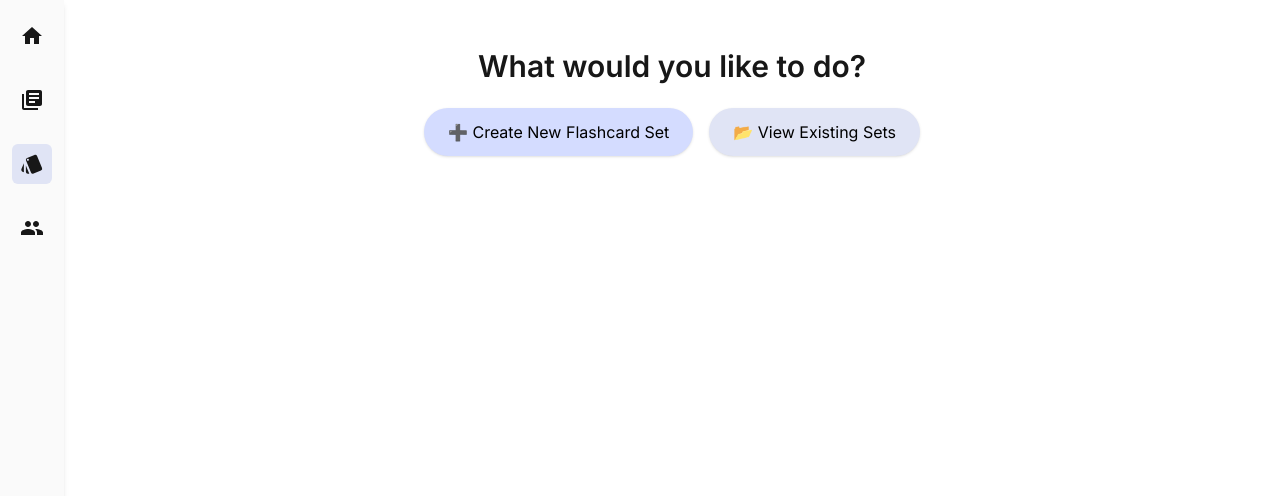
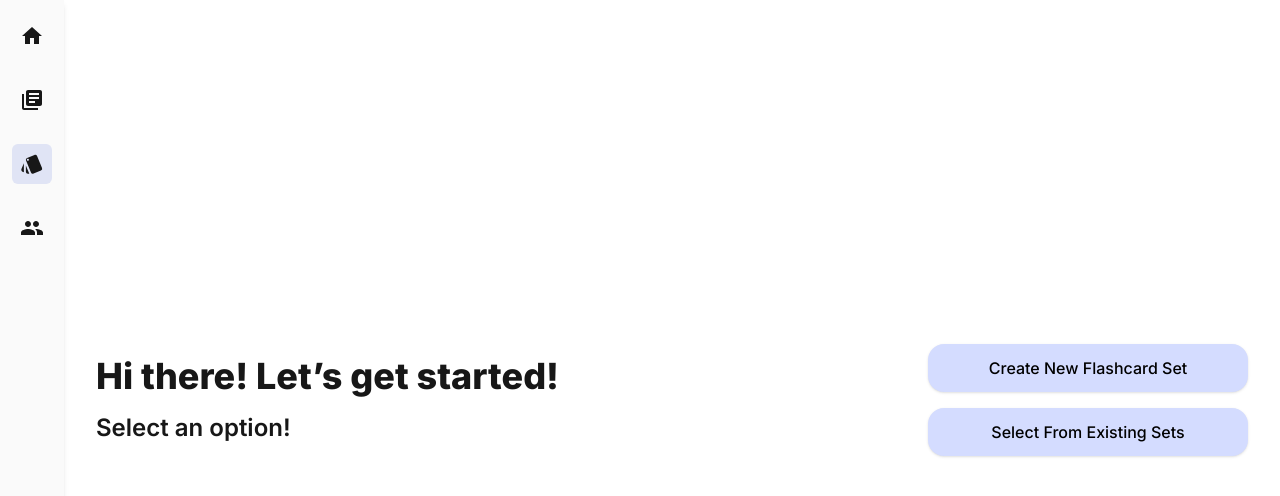
Before and after one commit to bhargavgudapati/csci4050project, a Next.js app in the folder seekdeeplearning/: page /flashcardsFirst in a window 1280 px wide. Shown: the top 496 px of the page. Built offline with nearby package versions, Linux system fonts and the light colour scheme.

Commit message:
Added to the UI

```diff
--- a/seekdeeplearning/src/app/flashcardsFirst/page.tsx
+++ b/seekdeeplearning/src/app/flashcardsFirst/page.tsx
@@ -12,30 +12,33 @@ export default function FlashcardsFirstPage() {
   return (
     <>
       <NavBar />
-      <main className="ml-16 p-6 h-screen">
-        <div className="p-6 space-y-6 h-full">
-          {!titleInputVisible && (
-            <div className="text-center space-y-6">
-              <h1 className="text-3xl font-semibold">What would you like to do?</h1>
-              <div className="flex justify-center gap-4">
+      <main className="ml-16 h-screen flex items-center justify-center p-6">
+        {!titleInputVisible ? (
+          <div className="flex w-full max-w-6xl justify-between items-center space-x-10">
+            {/* Left Side - Greeting Text */}
+            <div className="flex-1 text-left space-y-4">
+              <h1 className="text-4xl font-extrabold">Hi there! Let’s get started!</h1>
+              <p className="text-2xl font-semibold">Select an option!</p>
+            </div>
+
+            {/* Right Side - Buttons */}
+            <div className="flex flex-col space-y-4 w-80">
               <button
                 onClick={() => setTitleInputVisible(true)}
-                  className="bg-[#D4DCFF] text-black px-6 py-3 rounded-full shadow hover:bg-[#c3d2ff]"
+                className="bg-[#D4DCFF] text-black px-6 py-3 rounded-2xl shadow hover:bg-[#c3d2ff] font-medium w-full"
               >
-                  ➕ Create New Flashcard Set
+                Create New Flashcard Set
               </button>
               <button
                 onClick={() => router.push('/SetList')}
-                  className="bg-[#E0E4F5] text-black px-6 py-3 rounded-full shadow hover:bg-[#d0d6e6]"
+                className="bg-[#D4DCFF] text-black px-6 py-3 rounded-2xl shadow hover:bg-[#c3d2ff] font-medium w-full"
               >
-                  📂 View Existing Sets
+                Select From Existing Sets
               </button>
             </div>
           </div>
-          )}
-
-          {titleInputVisible && (
-            <div className="flex flex-col items-center justify-center h-full space-y-4">
+        ) : (
+          <div className="flex flex-col items-center justify-center w-full h-full space-y-6 max-w-lg mx-auto">
             <h1 className="text-4xl font-semibold text-center">Name Your New Set</h1>
             <input
               type="text"
@@ -45,7 +48,7 @@ export default function FlashcardsFirstPage() {
                   setTempTitle(e.target.value);
                 }
               }}
-                className="p-2 border rounded w-full max-w-md text-center"
+              className="p-3 border rounded-xl w-full text-center text-lg"
               placeholder="Enter set title (max 50 characters)"
             />
             <button
@@ -55,14 +58,13 @@ export default function FlashcardsFirstPage() {
                   router.push(`/flashcardsEdit?topic=${encodeURIComponent(trimmed)}`);
                 }
               }}
-                className="bg-[#D4DCFF] text-black px-6 py-3 rounded-full shadow hover:bg-[#c3d2ff] disabled:opacity-50"
+              className="bg-[#D4DCFF] text-black px-6 py-3 rounded-2xl shadow hover:bg-[#c3d2ff] disabled:opacity-50 font-medium"
               disabled={!tempTitle.trim()}
             >
               Save Title
             </button>
           </div>
         )}
-        </div>
       </main>
     </>
   );
```
Lines whose indentation alone changed are shown as unchanged.
